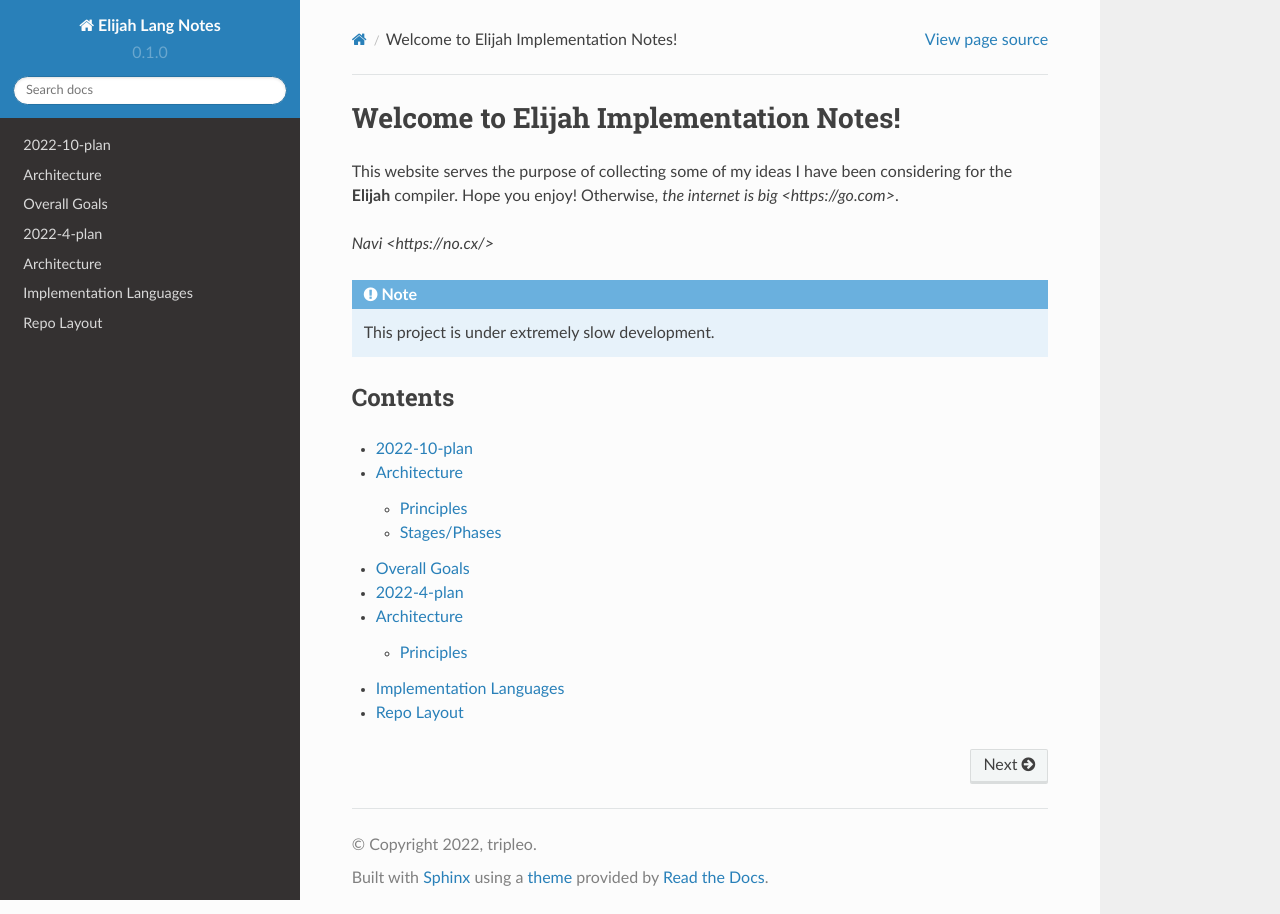
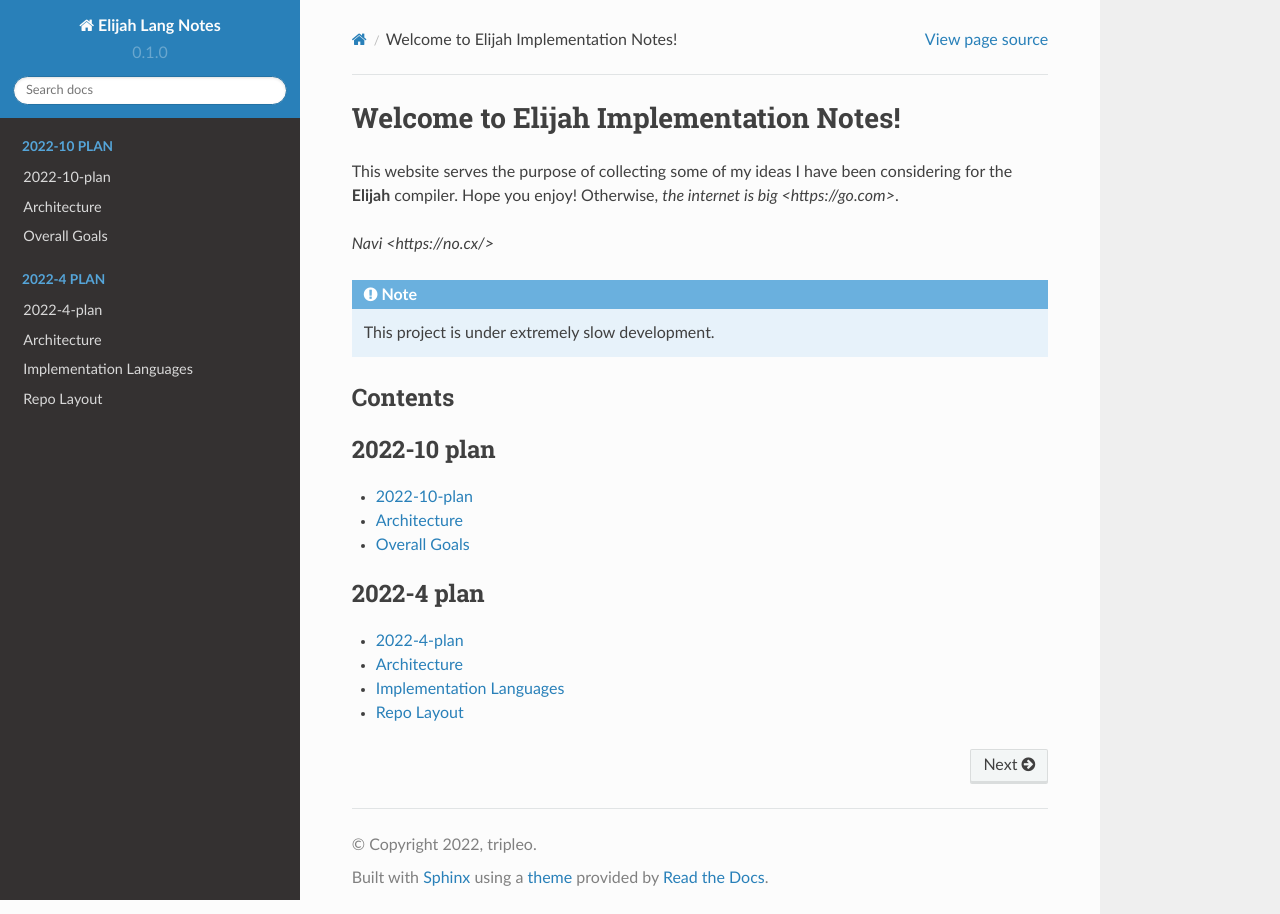
Before and after one commit to elijah-team/elijah-notes, a Sphinx documentation site: the page built from docs/source/index.rst, in a window 1280 px wide. Built offline with Sphinx 7.4.7 and the Read the Docs theme 2.0.0, drawn with Linux system fonts in a browser that asks for light colours.

Commit message:
Make headers

```diff
--- a/docs/source/index.rst
+++ b/docs/source/index.rst
@@ -14,11 +14,17 @@
 --------
 
 .. toctree::
+   :maxdepth: 1
+   :caption: 2022-10 plan
 
    2022-10-plan
    architecture
    overall-goals
 
+.. toctree::
+   :maxdepth: 1
+   :caption: 2022-4 plan
+
    2022-4-plan
    architecture-apr21
    impl-langs
```
